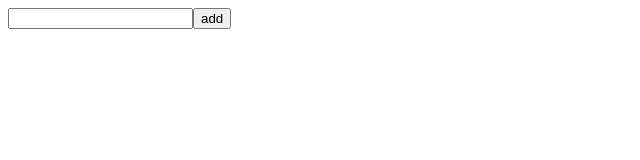
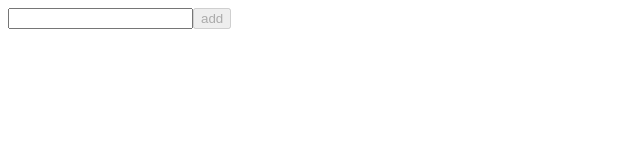
Before and after one commit to mariacheline/strike, a React (Create React App) app: page / in a window 1280 px wide. Shown: the top 160 px of the page, without its empty margins (0-640 px from the left). Built offline with nearby package versions, Linux system fonts and the light colour scheme.

Commit message:
disabled add button on empty input

```diff
--- a/src/App.js
+++ b/src/App.js
@@ -6,19 +6,19 @@ import { InputItem, TodoList } from "./components";
 class App extends React.Component {
   state = {
     note: "",
-    disable: false
+    disabled: true
   };
 
   handleChange = e => {
-    const { note, disable } = this.state;
+    const { note, disabled } = this.state;
     this.setState(
       {
-        note: e.target.value
+        note: e.target.value.trim()
       },
       () => {
         if (!note) {
           this.setState({
-            disable: !disable
+            disabled: !disabled
           });
         }
       }
@@ -26,11 +26,11 @@ class App extends React.Component {
   };
 
   handleSubmit = e => {
-    const { note, disable } = this.state;
+    const { note, disabled } = this.state;
     const { add_note } = this.props;
     this.setState({
       note: "",
-      disable: !disable
+      disabled: !disabled
     });
     e.preventDefault();
     console.log(note);
@@ -48,16 +48,21 @@ class App extends React.Component {
   };
 
   render() {
-    const { note } = this.state;
+    const { note, disabled } = this.state;
     const { notes } = this.props;
     return (
       <div className="app">
         <form onSubmit={this.handleSubmit}>
-          <InputItem onChange={this.handleChange} value={note} />
+          <InputItem
+            onChange={this.handleChange}
+            value={note}
+            disabled={disabled}
+          />
           <TodoList
             notesList={notes}
             handleDelete={this.handleDelete}
             handleCompletion={this.handleCompletion}
+            disabled={disabled}
           />
         </form>
       </div>
--- a/src/components/InputItem/InputItem.jsx
+++ b/src/components/InputItem/InputItem.jsx
@@ -1,10 +1,12 @@
 import React from "react";
 
-const InputItem = ({ onChange, value }) => {
+const InputItem = ({ disabled, onChange, value }) => {
   return (
     <div>
       <input type="text" onChange={onChange} value={value} />
-      <button type="submit">add</button>
+      <button type="submit" disabled={disabled}>
+        add
+      </button>
     </div>
   );
 };
```
